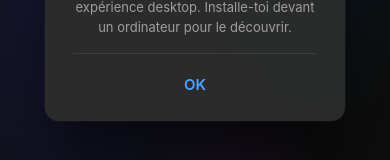
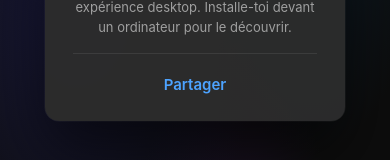
Before and after one commit to maellarherstudio-afk/finder-portfolio, a Next.js app: page / in a window 390 px wide. Shown: the part 425-585 px from the top of the page. Built offline with nearby package versions, Linux system fonts and the light colour scheme.

Commit message:
Mobile: bouton Partager avec navigator.share

```diff
--- a/app/page.tsx
+++ b/app/page.tsx
@@ -48,12 +48,15 @@ export default function Home() {
             </p>
           </div>
           <div style={{ width: "100%", height: 1, background: "rgba(255,255,255,0.08)" }} />
-          <button style={{
-            background: "none", border: "none", cursor: "default",
-            color: "#4da3ff", fontSize: 15, fontWeight: 600,
-            fontFamily: "inherit", padding: "4px 0",
-          }}>
-            OK
+          <button
+            onClick={() => navigator.share?.({ title: "Maël Larher Studio", url: "https://mael-larher-studio.vercel.app" })}
+            style={{
+              background: "none", border: "none", cursor: "pointer",
+              color: "#4da3ff", fontSize: 15, fontWeight: 600,
+              fontFamily: "inherit", padding: "4px 0",
+            }}
+          >
+            Partager
           </button>
         </div>
       </div>
```
